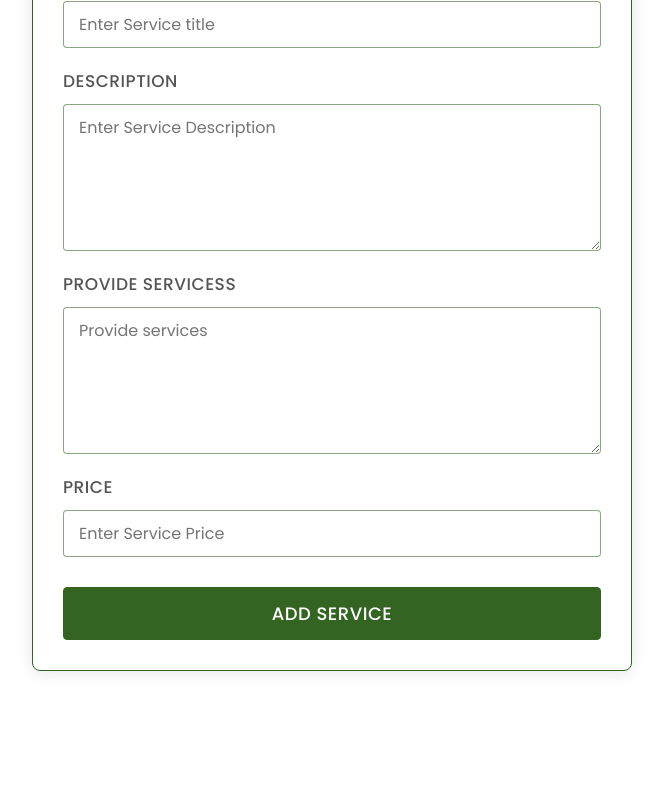
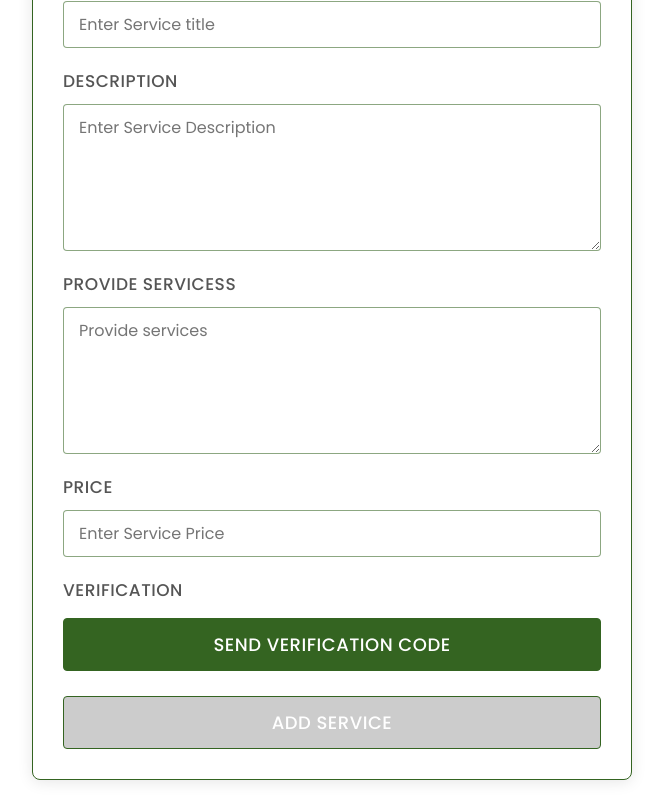
Before and after one commit to Tharusha629/Agrosync, a React (Vite) app in the folder Project/Frontend/: page /addservice in a window 1280 px wide. Shown: the part 409-1209 px from the top of the page, without its empty margins (308-971 px from the left). Before the commit the page ends 1100 px from the top, so only its background shows below. Built offline with nearby package versions, Linux system fonts and the light colour scheme.

Commit message:
update new features

```diff
--- a/Project/Frontend/src/Components/OrderAndShippingManagement/Farmer/ShippingLabel.jsx
+++ b/Project/Frontend/src/Components/OrderAndShippingManagement/Farmer/ShippingLabel.jsx
@@ -4,6 +4,7 @@ import NavBar from "../../Home/NavBar";
 import html2canvas from "html2canvas";
 import { FaFileDownload } from "react-icons/fa";
 import { BsCreditCard2Front } from "react-icons/bs";
+import logo from "../../../assets/AGS.png";
 
 function ShippingLabel() {
   const [order, setOrder] = useState(null);
@@ -46,6 +47,15 @@ function ShippingLabel() {
       <div className="order-wrapper">
         <div className="order-status-container">
           <div className="order-status-container_sub">
+            {/* Logo with reduced size */}
+            <div className="invoice-logo-container">
+              <img
+                src={logo}
+                alt="Company Logo"
+                className="invoice-logo"
+                style={{ width: '200px', height: 'auto' }}
+              />
+            </div>
             <h1 className="order-status-title">Invoice Summary</h1>
             <div className="order-details">
               {[
--- a/Project/Frontend/src/Components/OrderAndShippingManagement/Farmer/order.css
+++ b/Project/Frontend/src/Components/OrderAndShippingManagement/Farmer/order.css
@@ -210,6 +210,18 @@
     width: 90%;
   }
 
+  /* Add these styles to your order.css file */
+.invoice-logo-container {
+  display: flex;
+  justify-content: center;
+  margin-bottom: 20px;
+}
+
+.invoice-logo {
+  max-width: 10px;
+  height: 10px;
+}
+
   .close_btn {
     left: auto;
     float: right;
--- a/Project/Frontend/src/Components/ServicesManagement/Admin/AddServicess.jsx
+++ b/Project/Frontend/src/Components/ServicesManagement/Admin/AddServicess.jsx
@@ -3,6 +3,7 @@ import { useState, useEffect } from "react";
 import axios from "axios";
 import "./servicess.css";
 import AdminNavBar from "../../CustomerServiceManagement/Admin/AdminNavBar";
+
 function AddServicess() {
   const [inputs, setInputs] = useState({
     serviceID: "",
@@ -10,18 +11,25 @@ function AddServicess() {
     description: "",
     serviceSet: "",
     price: "",
+    verificationCode: "" // Added verification code field
   });
+
+  const [verificationSent, setVerificationSent] = useState(false);
+  const [codeVerified, setCodeVerified] = useState(false);
+
   const generateID = () => {
     const prefix = "SID ";
     const randomNumber = Math.floor(100000000 + Math.random() * 900000000);
     return `${prefix}${randomNumber}`;
   };
+
   useEffect(() => {
     setInputs((prevInputs) => ({
       ...prevInputs,
       serviceID: generateID(),
     }));
   }, []);
+
   const handleChange = (e) => {
     const { name, value } = e.target;
     setInputs((prevInputs) => ({
@@ -29,10 +37,37 @@ function AddServicess() {
       [name]: value,
     }));
   };
+
+  const sendVerificationCode = async () => {
+    // In a real app, you would send this to the user's email/phone
+    // For demo, we'll just show it in an alert
+    const demoCode = Math.floor(1000 + Math.random() * 9000);
+    alert(`Your verification code is: ${demoCode}`);
+    setVerificationSent(true);
+  };
+
+  const verifyCode = () => {
+    // In a real app, you would verify this against what was sent to the user
+    // For demo, we'll just assume any 4-digit code is valid
+    if (/^\d{4}$/.test(inputs.verificationCode)) {
+      setCodeVerified(true);
+      alert("Code verified successfully!");
+    } else {
+      alert("Please enter a valid 4-digit code");
+    }
+  };
+
   const handleSubmit = async (e) => {
     e.preventDefault();
+
+    if (!codeVerified) {
+      alert("Please verify your code first");
+      return;
+    }
+
     await sendRequest();
   };
+
   const sendRequest = async () => {
     try {
       const response = await axios.post("http://localhost:8085/service", {
@@ -49,12 +84,13 @@ function AddServicess() {
       }
     } catch (error) {
       if (error.response && error.response.data && error.response.data.message) {
-        window.alert(error.response.data.message); // Display the error message from the backend
+        window.alert(error.response.data.message);
       } else {
         window.alert("An error occurred");
       }
     }
   };
+
   return (
     <div>
       <AdminNavBar />
@@ -127,7 +163,50 @@ function AddServicess() {
             onChange={handleChange}
           />
         </div>
-        <button className="from_btn">Add Service</button>
+
+        {/* Verification Code Section */}
+        <div className="data_form_section">
+          <label className="data_from_lable">Verification</label>
+          {!verificationSent ? (
+            <button
+              type="button"
+              className="from_btn"
+              onClick={sendVerificationCode}
+            >
+              Send Verification Code
+            </button>
+          ) : !codeVerified ? (
+            <div style={{display: 'flex', gap: '10px'}}>
+              <input
+                className="data_from_input"
+                type="text"
+                id="verificationCode"
+                name="verificationCode"
+                placeholder="Enter verification code"
+                value={inputs.verificationCode}
+                onChange={handleChange}
+                style={{flex: 1}}
+              />
+              <button
+                type="button"
+                className="from_btn"
+                onClick={verifyCode}
+              >
+                Verify
+              </button>
+            </div>
+          ) : (
+            <span style={{color: 'green'}}>✓ Verified</span>
+          )}
+        </div>
+
+        <button
+          className="from_btn"
+          type="submit"
+          disabled={!codeVerified}
+        >
+          Add Service
+        </button>
       </form>
     </div>
   );
--- a/Project/Frontend/src/Components/SpecialFunction/Weather.css
+++ b/Project/Frontend/src/Components/SpecialFunction/Weather.css
@@ -1,7 +1,7 @@
 /* === General Wrapper === */
 .weather-wrapper {
+  position: relative;
   min-height: 100vh;
-  /* background-color: #cfc8c8; */
   background-color: #9BD28F;
   padding: 40px;
 }
@@ -10,6 +10,26 @@
   max-width: 1200px;
   margin: 0 auto;
   padding: 24px;
+}
+
+/* Back Button Styles */
+.back-button {
+  position: absolute;
+  top: 20px;
+  left: 20px;
+  padding: 8px 16px;
+  background-color: #405530;
+  color: white;
+  border: none;
+  border-radius: 4px;
+  cursor: pointer;
+  font-size: 16px;
+  transition: background-color 0.3s;
+  z-index: 100;
+}
+
+.back-button:hover {
+  background-color: #304020;
 }
 
 /* === Responsive Grid for Summary Cards === */
@@ -63,7 +83,6 @@
   text-align: center;
 }
 
-
 .loading-text {
   text-align: center;
   color: white;
@@ -109,7 +128,6 @@
   }
 }
 
-
 /* === Search Panel Content === */
 .search-panel {
   background-color: #202b12;
@@ -121,8 +139,6 @@
   flex-direction: row;
   gap: 16px;
 }
-
-
 
 .search-input-inSpecial {
   width: 100%;
@@ -206,10 +222,3 @@
   flex-direction: column;
   gap: 36px;
 }
-
-/* .search-input {
-  display: flex;
-  width: max-content;
-  flex-direction: column;
-  gap: 8px;
-} */
--- a/Project/Frontend/src/Components/SpecialFunction/Weather.jsx
+++ b/Project/Frontend/src/Components/SpecialFunction/Weather.jsx
@@ -1,6 +1,7 @@
 /* eslint-disable no-unused-vars */
 import axios from "axios";
 import React, { useEffect, useState } from "react";
+import { useNavigate } from "react-router-dom";
 import { predictNextWeekWeather } from "../../utils/weatherPrediction";
 import PestRiskIndicator from "./PestRiskIndicator";
 import WeatherChart from "./WeatherChart";
@@ -9,6 +10,7 @@ import Chatbot from "./Chatbox";
 import "./Weather.css";
 
 const Weather = () => {
+  const navigate = useNavigate();
   const [forecast, setForecast] = useState([]);
   const [predictedWeather, setPredictedWeather] = useState([]);
   const [city, setCity] = useState("");
@@ -81,8 +83,15 @@ const Weather = () => {
     }
   };
 
+  const handleGoBack = () => {
+    navigate(-1); // Go back to previous page
+  };
+
   return (
     <div className="weather-wrapper">
+      <button onClick={handleGoBack} className="back-button">
+        &larr; Back
+      </button>
       <div className="weather-container">
         <div className="weather-grid">
           <div className="weather-card rainfall">
```
